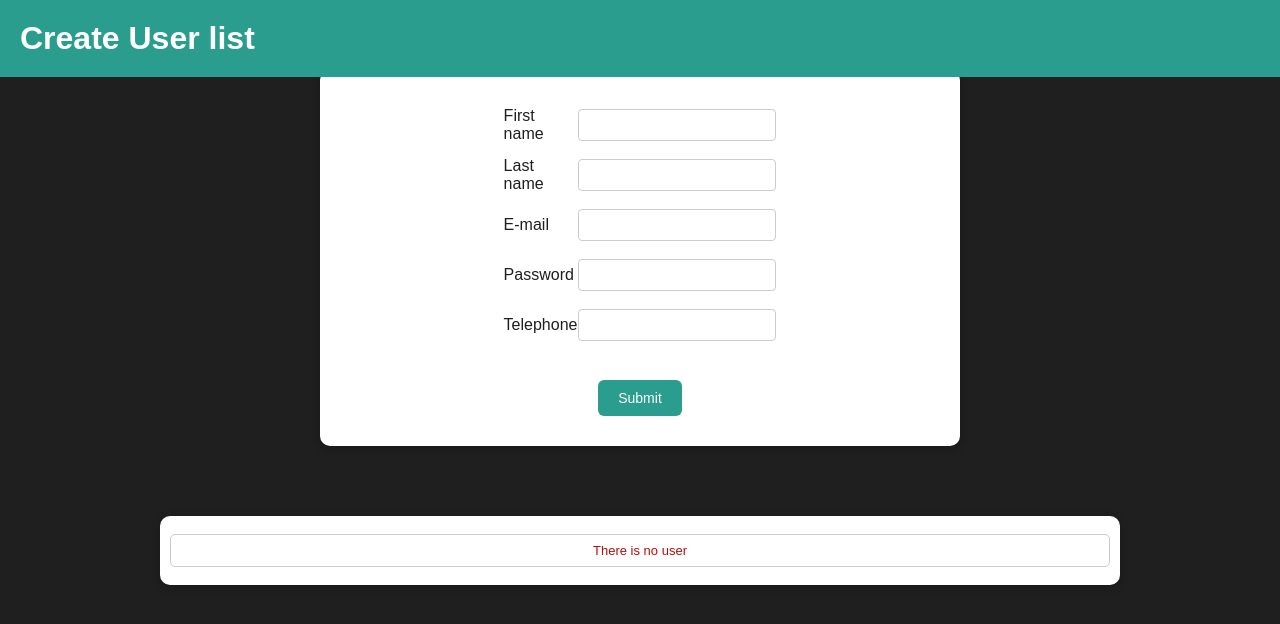
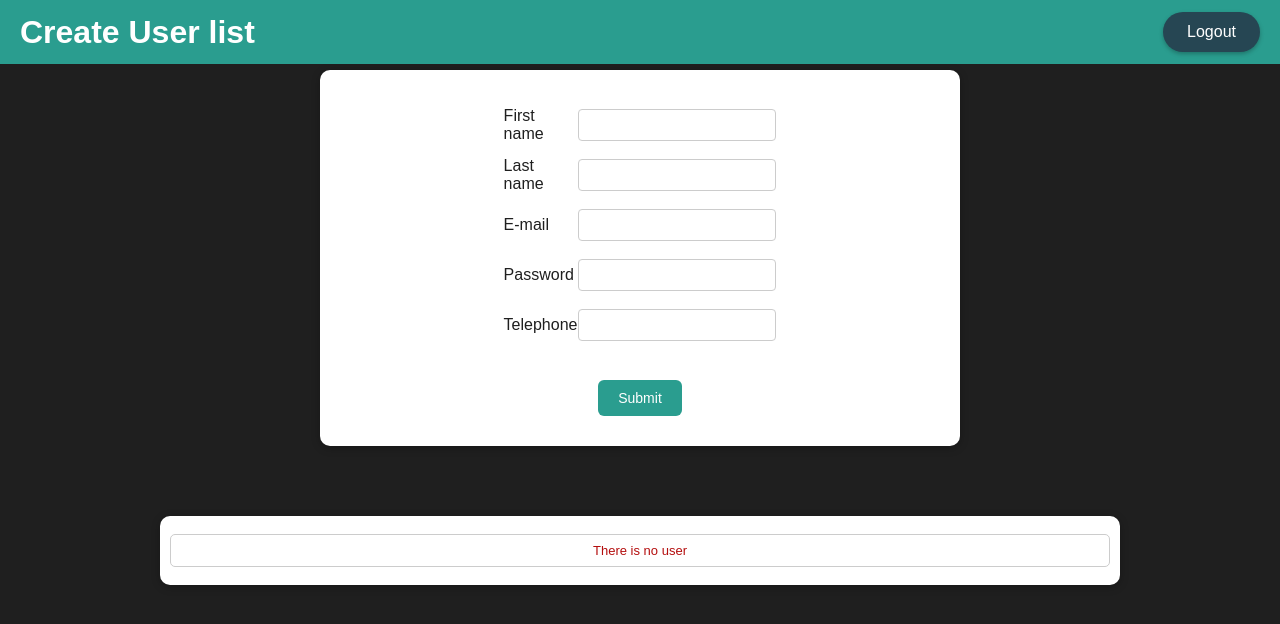
Before and after one commit to nbenlin/react-form-validation-with-error-modal, a React (Create React App) app: page / in a window 1280 px wide. Shown: the top 624 px of the page. Built offline with nearby package versions, Linux system fonts and the light colour scheme.

Commit message:
add navigation component and styling

```diff
--- a/src/components/Header/MainHeader/MainHeader.module.css
+++ b/src/components/Header/MainHeader/MainHeader.module.css
@@ -4,7 +4,7 @@
   left: 0;
   width: 100%;
   min-height: 60px;
-  height: 6vw;
+  height: 5vw;
   display: flex;
   justify-content: space-between;
   align-items: center;
--- a/src/components/Header/Navigation/Navigation.js
+++ b/src/components/Header/Navigation/Navigation.js
@@ -1,7 +1,17 @@
 import React from "react";
+import classes from "./Navigation.module.css";
+import Button from "../../UI/Button/Button";
 
 const Navigation = () => {
-  return <div></div>;
+  return (
+    <nav className={classes.nav}>
+      <ul>
+        <li>
+          <Button>Logout</Button>
+        </li>
+      </ul>
+    </nav>
+  );
 };
 
 export default Navigation;
--- a/src/components/Header/Navigation/Navigation.module.css
+++ b/src/components/Header/Navigation/Navigation.module.css
@@ -0,0 +1,22 @@
+.nav ul {
+  list-style: none;
+  margin: 0;
+  padding: 0;
+  display: flex;
+  align-items: center;
+}
+
+.nav li {
+  margin: 0;
+}
+
+.nav button {
+  font: inherit;
+  background: #264653;
+  padding: 11px 24px;
+  color: white;
+  cursor: pointer;
+  box-shadow: 0 2px 4px rgba(0, 0, 0, 0.26);
+  border-radius: 20px;
+  margin: 0;
+}
--- a/src/components/UI/Button/Button.js
+++ b/src/components/UI/Button/Button.js
@@ -4,7 +4,7 @@ import classes from "./Button.module.css";
 const Button = (props) => {
   return (
     <button
-      className={classes.button}
+      className={`${classes.button} ${props.className}`}
       onClick={props.onClick}
       type={props.type || "button"}
     >
```
